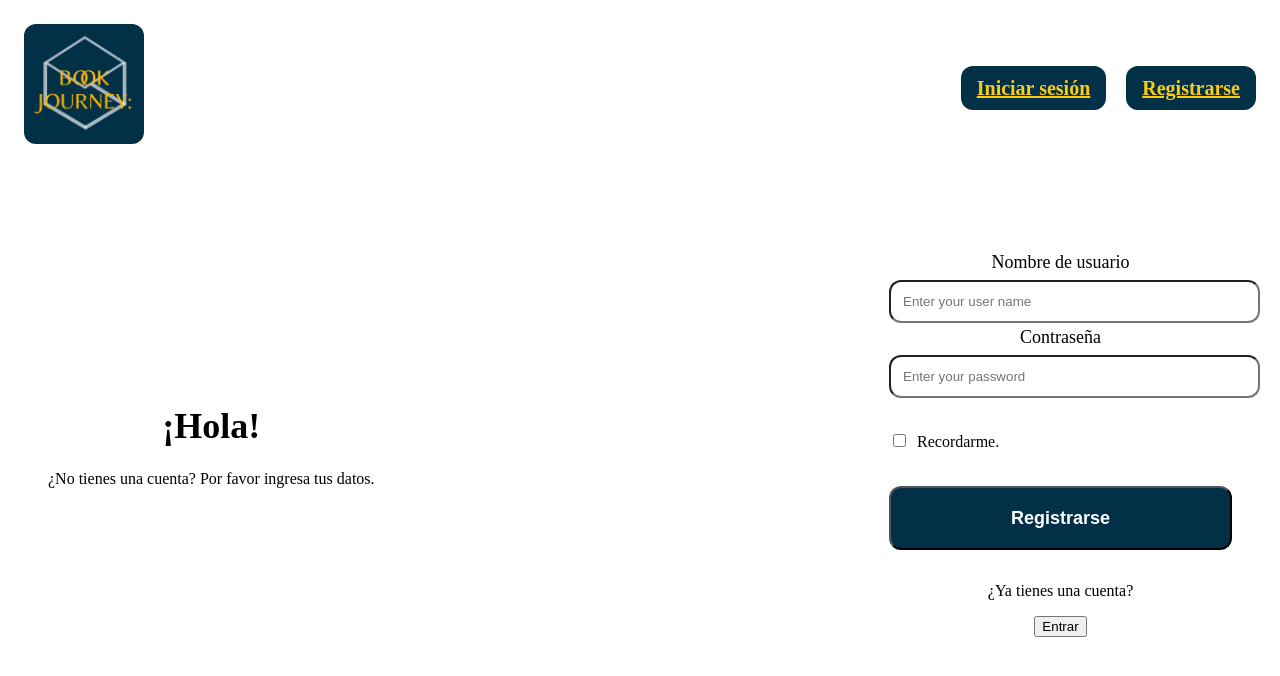
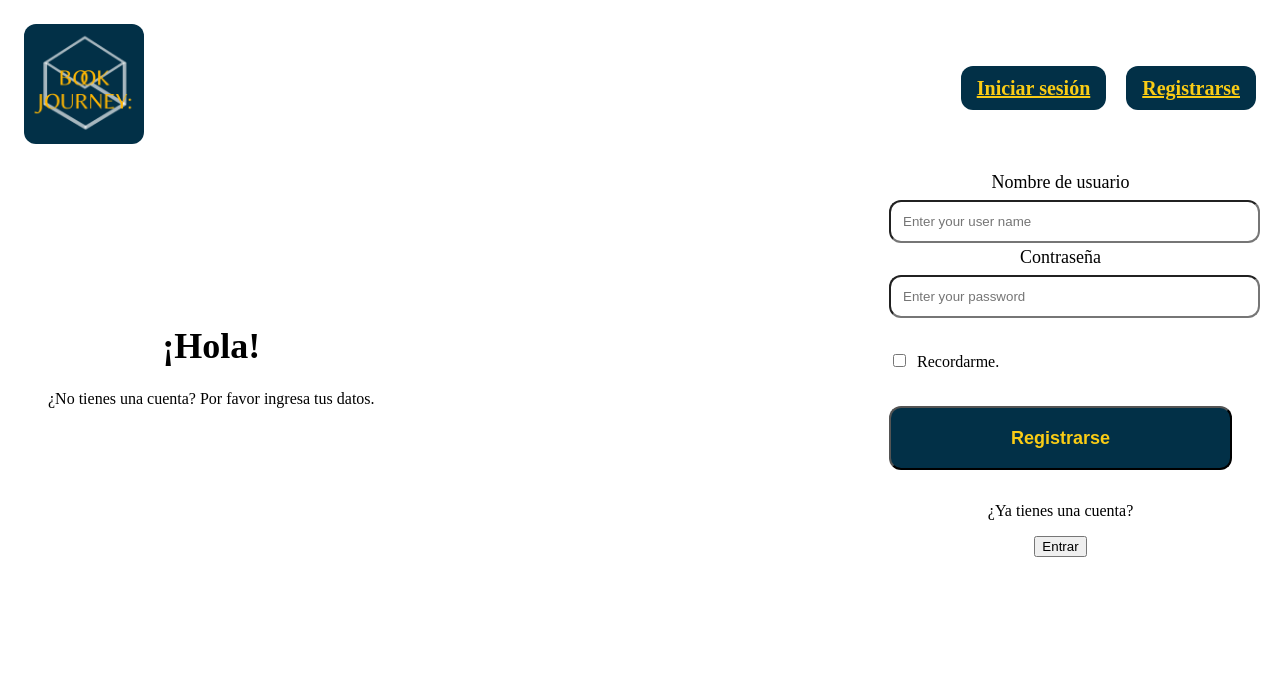
Before and after one commit to No-Country/c16-90-ft-java, a React (Vite) app in the folder client/app-books/: page /signup in a window 1280 px wide. Shown: the top 676 px of the page. Built offline with nearby package versions, Linux system fonts and the light colour scheme.

Commit message:
logo y buttons style

```diff
--- a/client/app-books/src/pages/SignupPage.jsx
+++ b/client/app-books/src/pages/SignupPage.jsx
@@ -26,7 +26,7 @@ const SignupPage = () => {
     onResetForm();
   }
   return (
-    <div className="w-auto flex justify-between items-center bg-gray-50 px-10 py-20 rounded-3xl border-2 border-gray-200 ">
+    <div className="w-auto flex justify-between items-center bg-gray-50 px-10  rounded-3xl border-2 border-gray-200 ">
       <div className="  justify-center">
         <h1 className="text-4xl font-semibold">¡Hola!</h1>
         <p className="font-medium text-m text-gray-500 mt-4">
@@ -74,7 +74,7 @@ const SignupPage = () => {
           </button> */}
         </div>
         <div className="mt-8 ">
-          <button className="w-full rounded-xl py-4 bg-buttoncolor text-white text-lg font-bold">
+          <button className="w-full rounded-xl py-4 bg-buttoncolor text-yellow-400 text-lg font-bold">
             Registrarse
           </button>
         </div>
```
